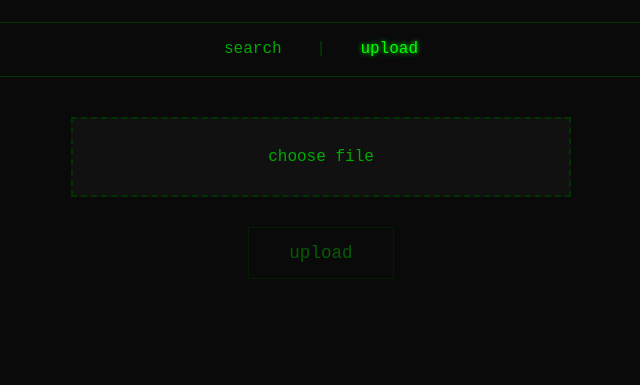
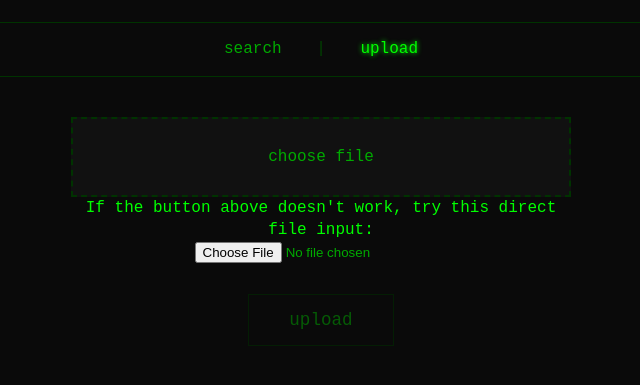
Before and after one commit to Mandrew0822/the_wired, a Flask app: page /upload in a window 1280 px wide. Shown: the part 161-546 px from the top of the page, without its empty margins (319-959 px from the left). Run offline with Flask 3, Linux system fonts and the light colour scheme.

Commit message:
Update upload.html

```diff
--- a/templates/upload.html
+++ b/templates/upload.html
@@ -27,6 +27,10 @@
                         <label for="fileInput" class="file-input-label">
                             <span id="fileLabel">choose file</span>
                         </label>
+                        <div class="file-input-fallback">
+                            <p>If the button above doesn't work, try this direct file input:</p>
+                            <input type="file" id="fileInputFallback" name="fileFallback" style="color: #00aa00; background: transparent;">
+                        </div>
                     </div>
 
                     <button type="submit" id="uploadBtn" disabled>upload</button>
@@ -42,31 +46,47 @@
 
     <script>
         const fileInput = document.getElementById('fileInput');
+        const fileInputFallback = document.getElementById('fileInputFallback');
         const fileLabel = document.getElementById('fileLabel');
         const uploadBtn = document.getElementById('uploadBtn');
         const uploadForm = document.getElementById('uploadForm');
         const uploadStatus = document.getElementById('uploadStatus');
         const uploadProgress = document.getElementById('uploadProgress');
 
-        fileInput.addEventListener('change', function() {
-            if (this.files && this.files[0]) {
-                const file = this.files[0];
+        function handleFileSelection(input) {
+            if (input.files && input.files[0]) {
+                const file = input.files[0];
                 const fileName = file.name;
                 const fileSize = formatFileSize(file.size);
 
                 fileLabel.textContent = `${fileName} (${fileSize})`;
                 uploadBtn.disabled = false;
+
+                // Sync the other input
+                if (input === fileInput && fileInputFallback.files.length === 0) {
+                    // Can't programmatically set file input value for security reasons
+                } else if (input === fileInputFallback && fileInput.files.length === 0) {
+                    // Can't programmatically set file input value for security reasons
+                }
             } else {
                 fileLabel.textContent = 'choose file';
                 uploadBtn.disabled = true;
             }
+        }
+
+        fileInput.addEventListener('change', function() {
+            handleFileSelection(this);
+        });
+
+        fileInputFallback.addEventListener('change', function() {
+            handleFileSelection(this);
         });
 
         uploadForm.addEventListener('submit', function(e) {
             e.preventDefault();
 
             const formData = new FormData();
-            const file = fileInput.files[0];
+            const file = fileInput.files[0] || fileInputFallback.files[0];
 
             if (!file) {
                 showStatus('no file selected', 'error');
```
